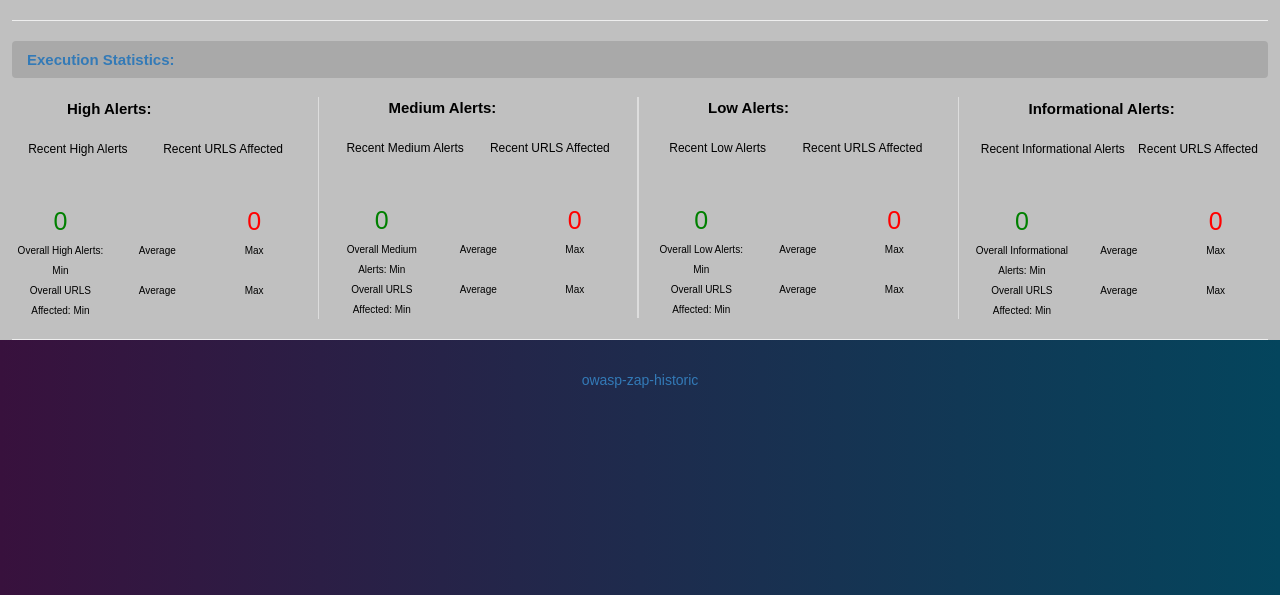
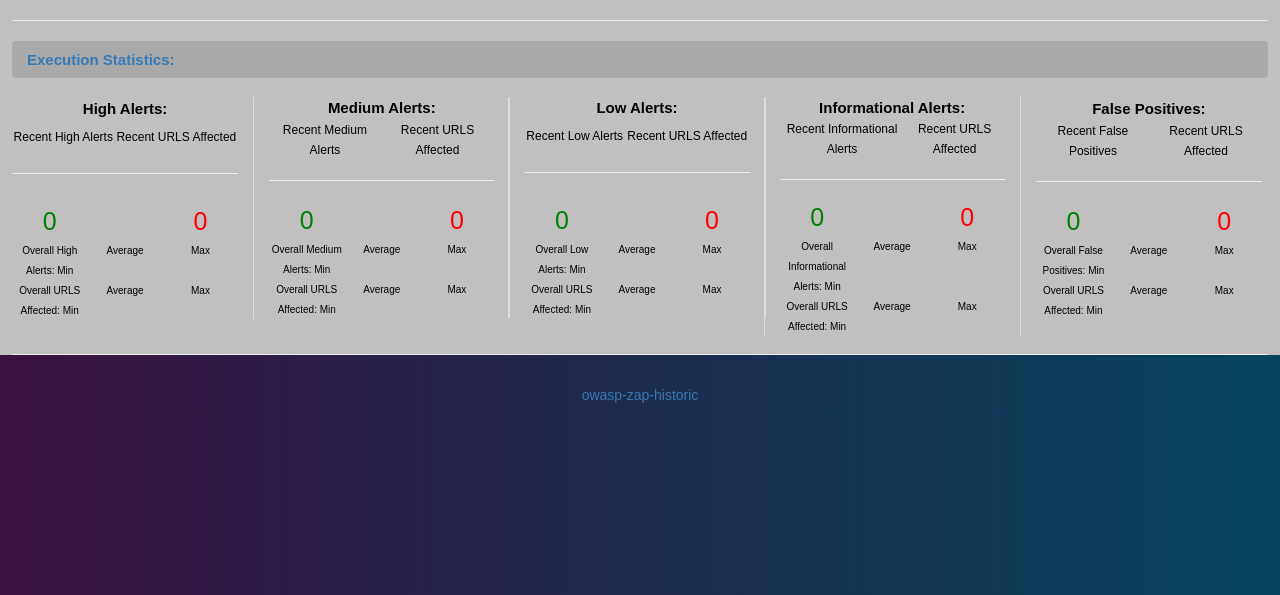
Before and after one commit to Accruent/owasp-zap-historic, a Flask app: template owasp_zap_historic/templates/dashboard.html in a window 1280 px wide. Shown: the part 130-725 px from the top of the page. Run offline with Flask 2, Linux system fonts and the light colour scheme; the template is opened without the code that fills it, so the values that code supplies are empty; parts of the project's set-up code (start-up, migrations or seed data) failed here and were passed over; some libraries are stand-ins or nearby versions.

Commit message:
finish dashboard.html and update version.py

```diff
--- a/owasp_zap_historic/templates/dashboard.html
+++ b/owasp_zap_historic/templates/dashboard.html
@@ -143,8 +143,10 @@
         </nav>
 
         <div class="row">
-            <div class="col-md-3 border-right">
-                <span style="font-weight:bold; padding-left:55px;color:black">High Alerts:</span>
+            <div class="col-md-2 border-right" style="width:20%;">
+                <span>
+					<a style="font-weight:bold; text-align: center; color:black">High Alerts:</a>
+				</span>
 				<table style="width:100%;height:200px;text-align: center;">
 					<tbody>
 						<tr style="height:60%">
@@ -161,6 +163,11 @@
 										</tr>
 									</tbody>
 								</table>
+							</td>
+						</tr>
+						<tr>
+							<td>
+								<hr>
 							</td>
 						</tr>
 						<tr style="height:35%">
@@ -205,8 +212,10 @@
 					</tbody>
 				</table>
             </div>
-            <div class="col-md-3 borders">
-                <span style="font-weight:bold; padding-left:55px;color:black">Medium Alerts:</span>
+            <div class="col-md-2 borders" style="width:20%;">
+				<span>
+					<a style="font-weight:bold; text-align: center; color:black">Medium Alerts:</a>
+				</span>
 				<table style="width:100%;height:200px;text-align: center;">
 					<tbody>
 						<tr style="height:60%">
@@ -223,6 +232,11 @@
 										</tr>
 									</tbody>
 								</table>
+							</td>
+						</tr>
+						<tr>
+							<td>
+								<hr>
 							</td>
 						</tr>
 						<tr style="height:35%">
@@ -267,8 +281,10 @@
 					</tbody>
 				</table>
             </div>
-            <div class="col-md-3 borders">
-                <span style="font-weight:bold; padding-left:55px;color:black">Low Alerts:</span>
+            <div class="col-md-2 borders" style="width:20%;">
+                <span>
+					<a style="font-weight:bold; text-align: center; color:black">Low Alerts:</a>
+				</span>
 				<table style="width:100%;height:200px;text-align: center;">
 					<tbody>
 						<tr style="height:60%">
@@ -285,6 +301,11 @@
 										</tr>
 									</tbody>
 								</table>
+							</td>
+						</tr>
+						<tr>
+							<td>
+								<hr>
 							</td>
 						</tr>
 						<tr style="height:35%">
@@ -329,8 +350,10 @@
 					</tbody>
 				</table>
             </div>
-            <div class="col-md-3 border-left">
-                <span style="font-weight:bold; padding-left:55px;color:black">Informational Alerts:</span>
+            <div class="col-md-2 borders" style="width:20%;">
+                <span>
+					<a style="font-weight:bold; text-align: center; color:black">Informational Alerts:</a>
+				</span>
 				<table style="width:100%;height:200px;text-align: center;">
 					<tbody>
 						<tr style="height:60%">
@@ -347,6 +370,11 @@
 										</tr>
 									</tbody>
 								</table>
+							</td>
+						</tr>
+						<tr>
+							<td>
+								<hr>
 							</td>
 						</tr>
 						<tr style="height:35%">
@@ -391,11 +419,80 @@
 					</tbody>
 				</table>
             </div>
+			<div class="col-md-2 border-left" style="width:20%;">
+                <span>
+					<a style="font-weight:bold; text-align: center; color:black">False Positives:</a>
+				</span>
+				<table style="width:100%;height:200px;text-align: center;">
+					<tbody>
+						<tr style="height:60%">
+							<td>
+								<table style="width:100%">
+									<tbody>
+										<tr style="height:100%">
+											<td style="font-size:60px; color:green">{{false_last_exe_data[0][0]}}</td>
+											<td style="font-size:60px; color:green">{{false_last_exe_data[0][1]}}</td>
+										</tr>
+										<tr>
+											<td><span style="color: black;font-size:12px">Recent False Positives</span></td>
+											<td><span style="color: black;font-size:12px">Recent URLS Affected</span></td>
+										</tr>
+									</tbody>
+								</table>
+							</td>
+						</tr>
+						<tr>
+							<td>
+								<hr>
+							</td>
+						</tr>
+						<tr style="height:35%">
+							<td></td>
+						</tr>
+						<tr style="height:5%">
+							<td>
+								<table style="width:100%">
+									<tbody>
+										<tr style="height:70%;font-size:25px" align="center" valign="middle">
+											<td style="width: 33%; color:green">{{false_overall_data[0][0]|int}}</td>
+											<td style="width: 33%; color:brown">{{false_overall_data[0][1]}}</td>
+											<td style="width: 33%; color:red">{{false_overall_data[0][2]|int}}</td>
+										</tr>
+										<tr style="height:30%" align="center" valign="top">
+											<td style="width: 33%"><span style="color: black;font-size:10px">Overall False Positives: Min</span></td>
+											<td style="width: 33%"><span style="color: black;font-size:10px">Average</span></td>
+											<td style="width: 33%"><span style="color: black;font-size:10px">Max</span></td>
+										</tr>
+									</tbody>
+								</table>
+							</td>
+						</tr>
+						<tr style="height:5%">
+							<td>
+								<table style="width:100%">
+									<tbody>
+										<tr style="height:70%;font-size:25px" align="center" valign="middle">
+											<td style="width: 33%; color:green">{{false_urls_data[0][0]}}</td>
+											<td style="width: 33%; color:brown">{{false_urls_data[0][1]}}</td>
+											<td style="width: 33%; color:red">{{false_urls_data[0][2]}}</td>
+										</tr>
+										<tr style="height:30%" align="center" valign="top">
+											<td style="width: 33%"><span style="color: black;font-size:10px">Overall URLS Affected: Min</span></td>
+											<td style="width: 33%"><span style="color: black;font-size:10px">Average</span></td>
+											<td style="width: 33%"><span style="color: black;font-size:10px">Max</span></td>
+										</tr>
+									</tbody>
+								</table>
+							</td>
+						</tr>
+					</tbody>
+				</table>
+            </div>
         </div>
         <hr>
     </div>
 	<div class="footer">
-	    <a href="https://github.com/Accruent/owasp-zap-historic" target="_blank"">owasp-zap-historic</a>
+	    <a href="https://github.com/Accruent/owasp-zap-historic" target="_blank">owasp-zap-historic</a>
 	</div>
 </body>
 
--- a/version.py
+++ b/version.py
@@ -1,2 +1,2 @@
 """Pypi version goes here. Update with releases."""
-VERSION = "0.1.4"
+VERSION = "0.2.0"
```
